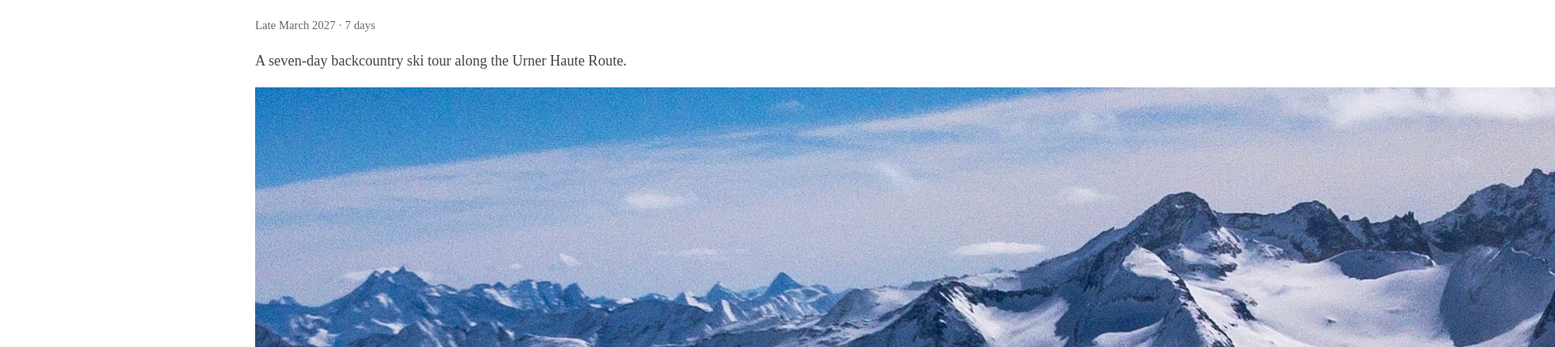
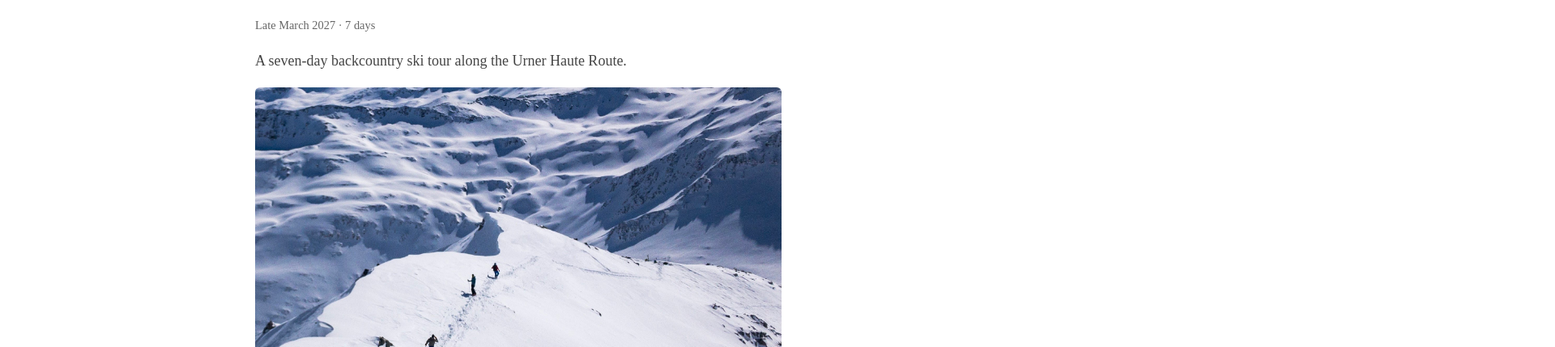
Before and after one commit to adechazal/www.hudsonobjective.com, a plain HTML site: page skier-haute-route.html in a window 1280 px wide. Shown: the part 187-616 px from the top of the page at 81% size, 1920 px wide, since content can reach past the window. Drawn offline with Linux system fonts and the light colour scheme.

Commit message:
Resize Haute Route photo to match blog post photos

```diff
--- a/skier-haute-route.html
+++ b/skier-haute-route.html
@@ -25,7 +25,7 @@
 
             <p>A seven-day backcountry ski tour along the Urner Haute Route.</p>
 
-            <img src="images/APC_2782.jpg" alt="Skier’s Haute Route tour">
+            <img class="post-cover" src="images/APC_2782.jpg" alt="Skier’s Haute Route tour">
         </article>
     </main>
 </body>
```
